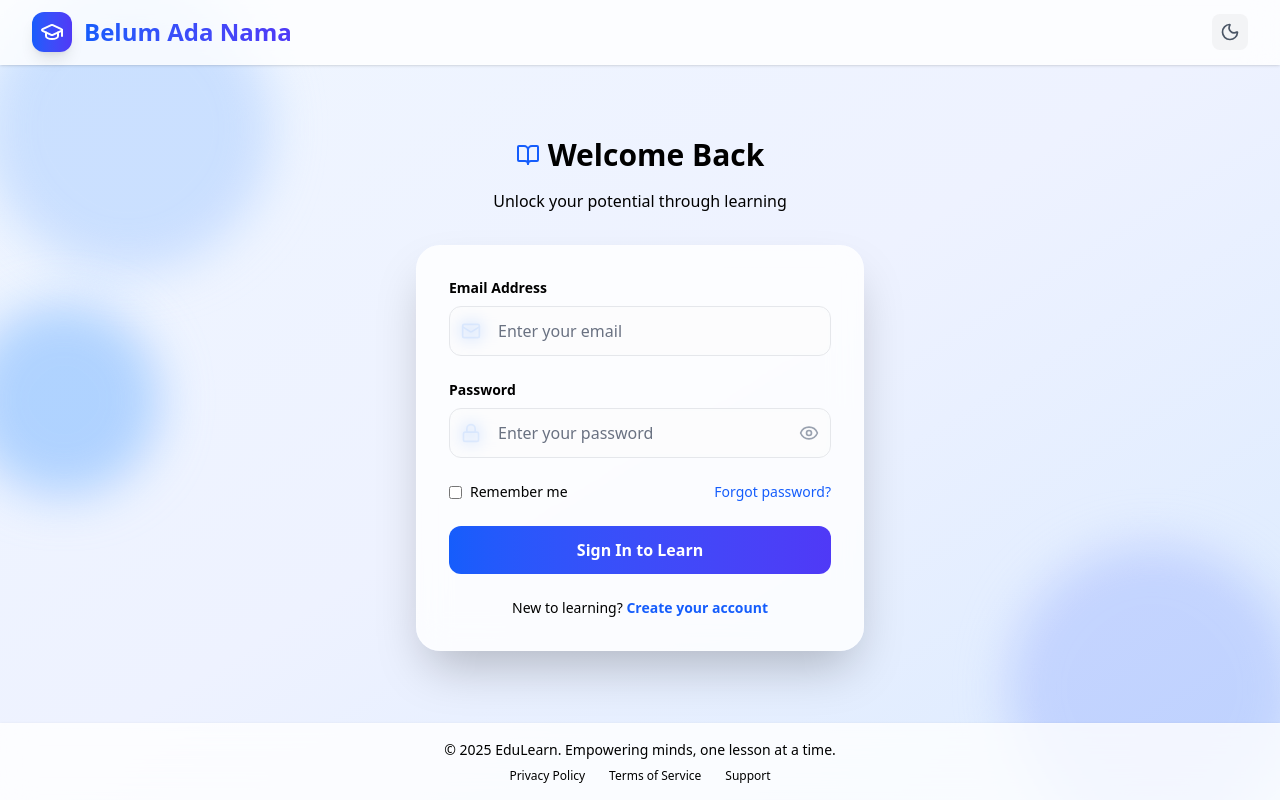
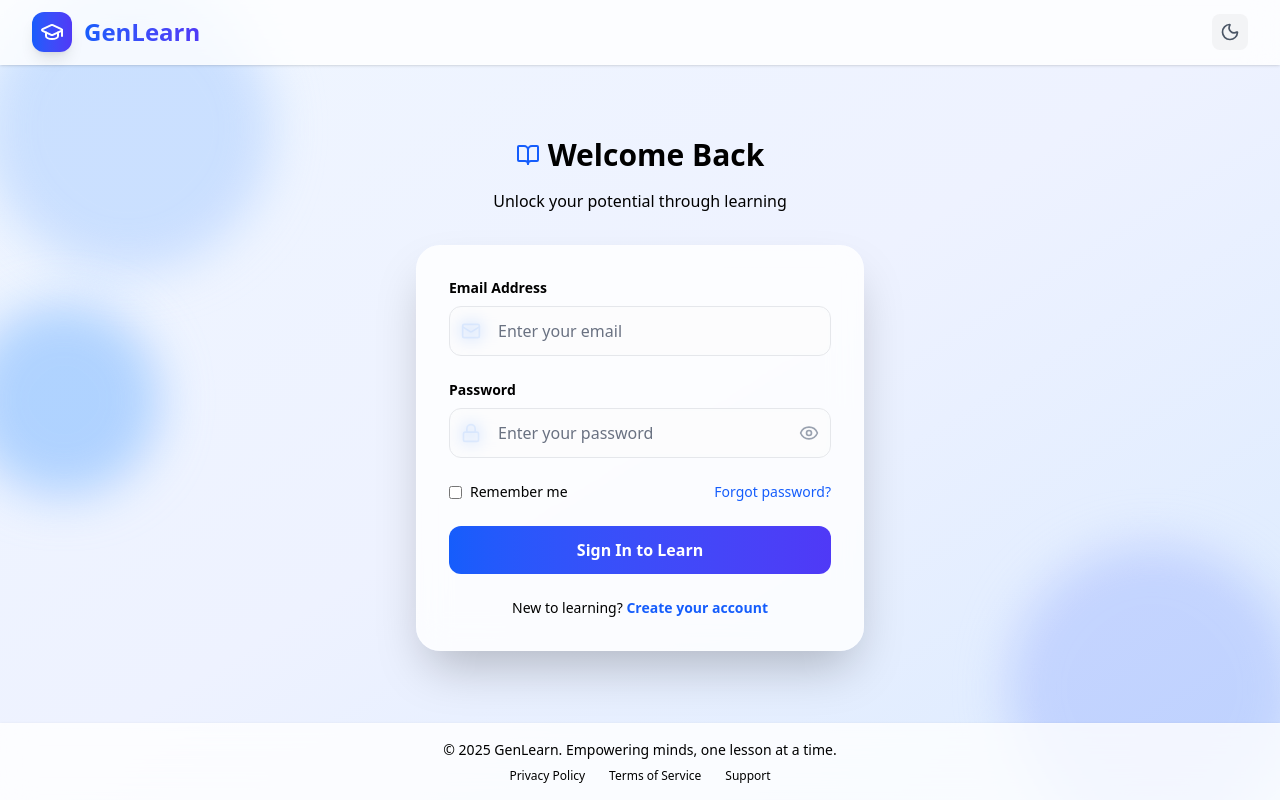
Before and after one commit to EdwinLolo/garudahacks-frontend, a React (Vite) app: page /login in a window 1280 px wide. Built offline with nearby package versions, Linux system fonts and the light colour scheme.

Commit message:
genlearn

```diff
--- a/src/layout/Footer.jsx
+++ b/src/layout/Footer.jsx
@@ -25,8 +25,8 @@ const Footer = () => (
   <footer className="bg-white dark:bg-gray-900 text-gray-700 dark:text-gray-200 py-10 border-t border-gray-100 dark:border-gray-800 transition-colors">
     <div className="container mx-auto px-6 md:px-10 flex flex-col md:flex-row items-center justify-between gap-6 md:gap-0 text-center md:text-left">
       <div>
-        <h3 className="text-xl font-bold text-blue-600 dark:text-blue-300 mb-1">GarudaHacks</h3>
-        <p className="text-sm text-gray-600 dark:text-gray-400">Empowering innovators, one hack at a time.</p>
+        <h3 className="text-xl font-bold text-blue-600 dark:text-blue-300 mb-1">GenLearn</h3>
+        <p className="text-sm text-gray-600 dark:text-gray-400">Empowering minds, one lesson at a time.</p>
       </div>
       <div className="flex gap-6">
         {socialLinks.map(({ href, label, icon }) => (
@@ -45,7 +45,7 @@ const Footer = () => (
       </div>
     </div>
     <div className="mt-6 text-sm text-center text-gray-500 dark:text-gray-400 border-t border-gray-100 dark:border-gray-800 pt-4">
-      &copy; {new Date().getFullYear()} <span className="font-semibold text-blue-600 dark:text-blue-300">GarudaHacks</span>. All rights reserved.
+      &copy; {new Date().getFullYear()} <span className="font-semibold text-blue-600 dark:text-blue-300">GenLearn</span>. All rights reserved.
     </div>
   </footer>
 );
--- a/src/layout/Navbar.jsx
+++ b/src/layout/Navbar.jsx
@@ -74,7 +74,7 @@ const Navbar = ({ onLogout, isAuthenticated }) => {
         {/* Left: Logo/Name */}
         <div className="flex items-center min-w-[120px]">
           <h1 className="text-xl font-bold text-blue-600 dark:text-blue-300">
-            EduDash
+            GenLearn
           </h1>
         </div>
         {/* Center: Routes */}
--- a/src/pages/Login.jsx
+++ b/src/pages/Login.jsx
@@ -138,7 +138,7 @@ export default function Login({ onLogin, isAuthenticated }) {
                 <GraduationCap className="w-6 h-6 text-white" />
               </div>
               <h1 className="text-2xl font-bold bg-gradient-to-r from-blue-600 to-indigo-600 bg-clip-text text-transparent">
-                Belum Ada Nama
+                GenLearn
               </h1>
             </div>
             {/* Dark Mode Toggle */}
@@ -292,7 +292,7 @@ export default function Login({ onLogin, isAuthenticated }) {
         <div className="max-w-7xl mx-auto px-4 sm:px-6 lg:px-8 py-4">
           <div className="text-center">
             <p className="text-sm transition-colors duration-300 dark:text-gray-400">
-              © 2025 EduLearn. Empowering minds, one lesson at a time.
+              © 2025 GenLearn. Empowering minds, one lesson at a time.
             </p>
             <div className="flex items-center justify-center space-x-6 mt-2">
               <a
--- a/src/pages/Register.jsx
+++ b/src/pages/Register.jsx
@@ -151,7 +151,7 @@ export default function Register({ onLogin, isAuthenticated }) {
                 <GraduationCap className="w-6 h-6 text-white" />
               </div>
               <h1 className="text-2xl font-bold bg-gradient-to-r from-blue-600 to-indigo-600 bg-clip-text text-transparent">
-                Belum Ada Nama
+                GenLearn
               </h1>
             </div>
             {/* Dark Mode Toggle */}
@@ -419,7 +419,7 @@ export default function Register({ onLogin, isAuthenticated }) {
         <div className="max-w-7xl mx-auto px-4 sm:px-6 lg:px-8 py-4">
           <div className="text-center">
             <p className="text-sm transition-colors duration-300 dark:text-gray-400">
-              © 2025 EduLearn. Empowering minds, one lesson at a time.
+              © 2025 GenLearn. Empowering minds, one lesson at a time.
             </p>
             <div className="flex items-center justify-center space-x-6 mt-2">
               <a
```
